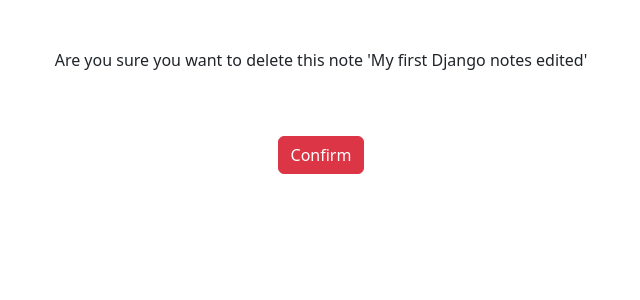
After one commit to ShriIra/example-django-project, a Django app: page /notes/delete/1 in a window 1280 px wide. The commit adds this page. Shown: the top 300 px of the page, without its empty margins (319-959 px from the left). Run offline with Django 5.2, Linux system fonts and the light colour scheme; data comes from the database, SQL or seed files in the repository; both versions use the stored data as it was after the commit.

Commit message:
update and delete views

```diff
--- /dev/null
+++ b/my_example_project/notes/templates/notes/notes_confirm_delete.html
@@ -0,0 +1,11 @@
+{% extends 'base.html' %}
+
+{% block content %}
+
+<form action="{% url 'notes.delete' pk=note.id %}" method="post">
+    {% csrf_token %}
+    <p>Are you sure you want to delete this note '{{ note.title }}'</p>
+    <button type="submit" class="btn btn-danger my-5">Confirm</button>
+</form>
+
+{% endblock %}
--- a/my_example_project/notes/templates/notes/notes_detail.html
+++ b/my_example_project/notes/templates/notes/notes_detail.html
@@ -7,5 +7,7 @@
             {{ note.text }}
         </p>
     </div>
+    <a href="{% url 'notes.update' pk=note.id %}" class="btn btn-primary">Edit</a>
+    <a href="{% url 'notes.delete' pk=note.id %}" class="btn btn-danger">Delete</a>
 
 {% endblock %}
--- a/my_example_project/notes/urls.py
+++ b/my_example_project/notes/urls.py
@@ -6,5 +6,7 @@ urlpatterns = [
     path("list", views.NotesListView.as_view(), name="notes.list"),
     path("popular", views.PopularNotesView.as_view(), name="notes.popular"),
     path("details/<int:pk>", views.NotesDetailView.as_view(), name="notes.detail"),
-    path("new", views.NotesCreateView.as_view(), name="notes.new")
+    path("new", views.NotesCreateView.as_view(), name="notes.new"),
+    path("update/<int:pk>", views.NotesUpdateView.as_view(), name="notes.update"),
+    path("delete/<int:pk>", views.NotesDeleteView.as_view(), name="notes.delete")
 ]
--- a/my_example_project/notes/views.py
+++ b/my_example_project/notes/views.py
@@ -1,6 +1,6 @@
 from django.shortcuts import render
 from django.http import Http404
-from django.views.generic import ListView, DetailView, CreateView
+from django.views.generic import ListView, DetailView, CreateView, UpdateView, DeleteView
 from .forms import NotesForm
 from .models import Notes
 
@@ -36,3 +36,17 @@ class NotesCreateView(CreateView):
     success_url = "/notes/list"
     template_name = "notes/notes_form.html"
     form_class = NotesForm
+
+class NotesUpdateView(UpdateView):
+    model = Notes
+    # fields = ['title', 'text']
+    success_url = '/notes/list'
+    template_name = "notes/notes_edit_form.html"
+    form_class = NotesForm
+    context_object_name = "note"
+
+class NotesDeleteView(DeleteView):
+    model = Notes
+    success_url = '/notes/list'
+    template_name = "notes/notes_confirm_delete.html"
+    context_object_name = "note"
```
Also changed, not shown: my_example_project/notes/templates/notes/notes_edit_form.html (added, +14 -0 lines), my_example_project/db.sqlite3.
